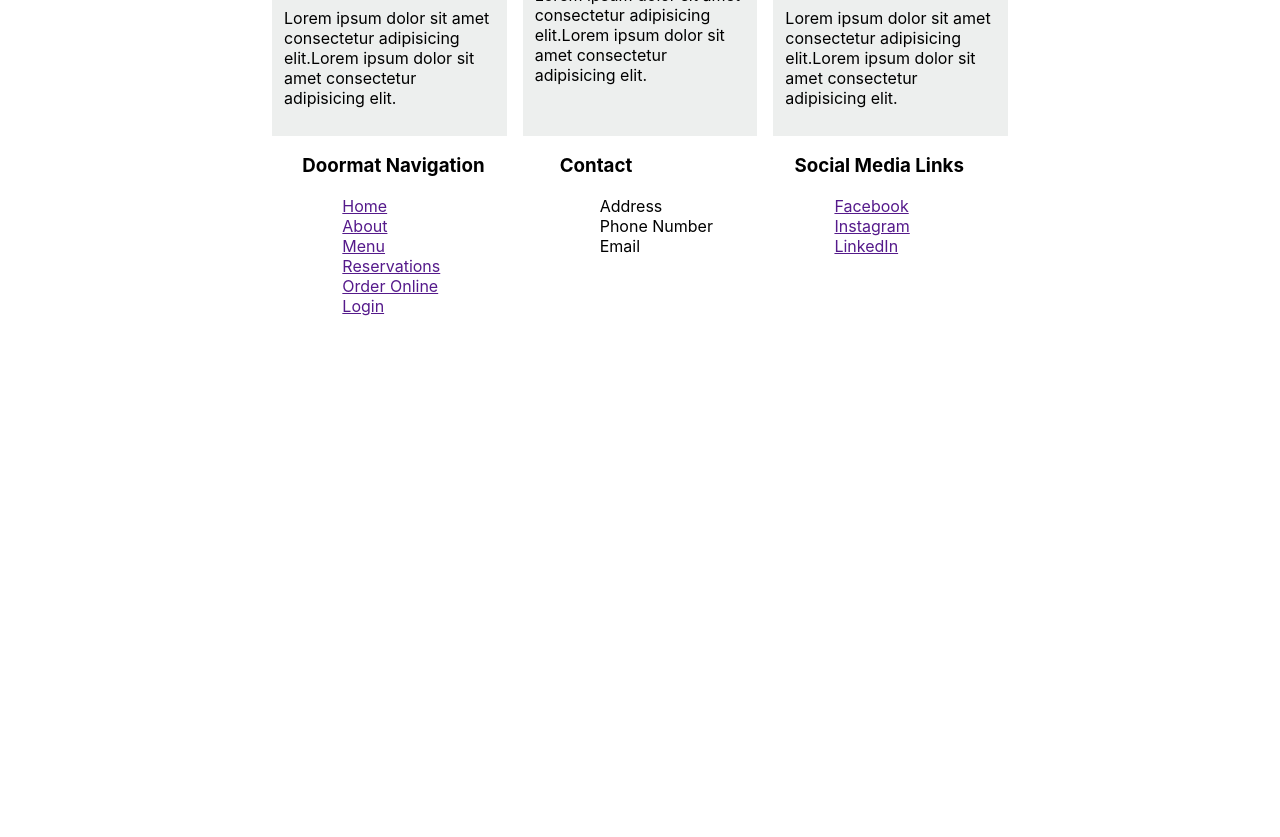
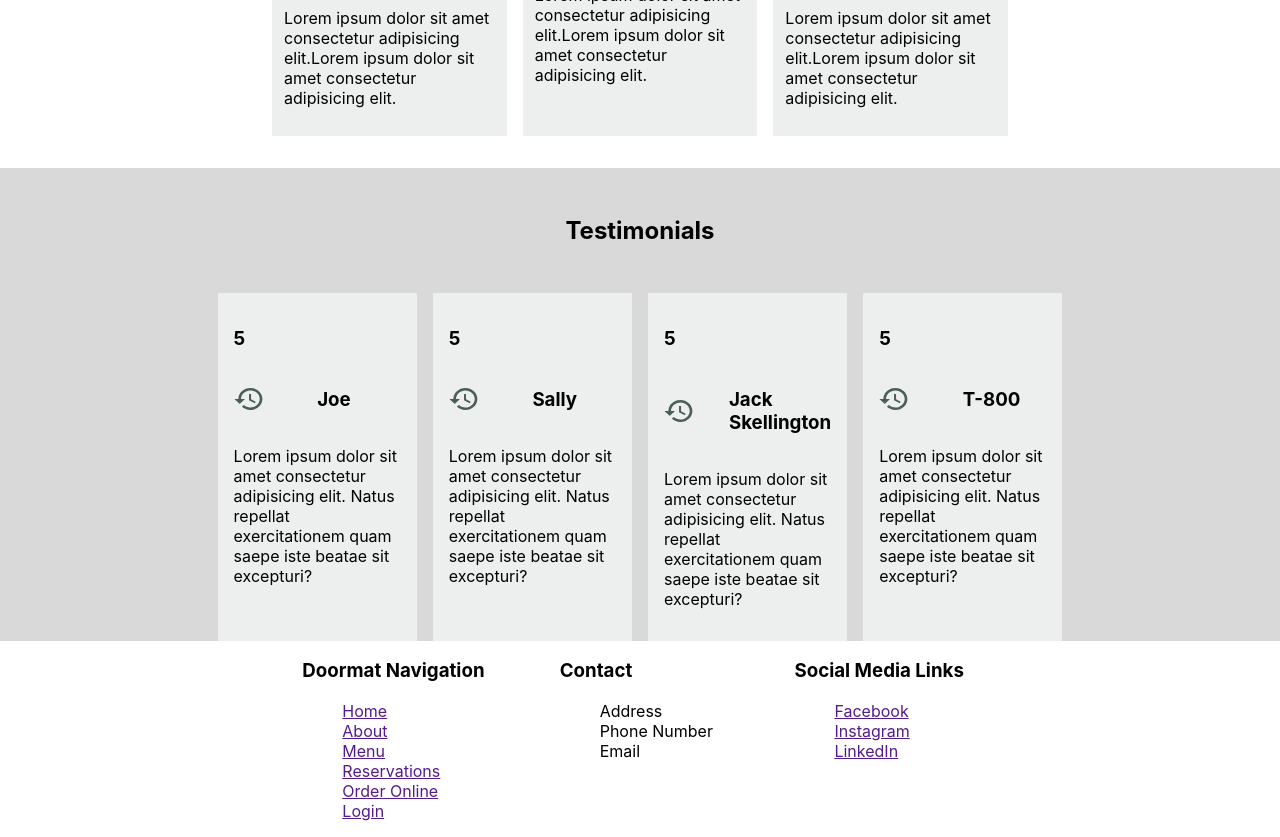
Before and after one commit to Shashwatsingh90/little-lemon, a React (Create React App) app in the folder little-lemon/: page / in a window 1280 px wide. Shown: the part 1060-1897 px from the top of the page. Before the commit the page ends 1392 px from the top, so only its background shows below. Built offline with nearby package versions, Linux system fonts and the light colour scheme.

Commit message:
gridded/styled #testCardMid

```diff
--- a/little-lemon/src/App.css
+++ b/little-lemon/src/App.css
@@ -193,3 +193,43 @@ h1 {
   padding-right: 17rem;
   padding-left: 17rem;
 }
+
+.testimonials {
+  display: grid;
+  grid-auto-rows: auto;
+  margin-top: 2rem;
+  background-color: #d9d9d9;
+  margin-left: -17rem;
+  margin-right: -17rem;
+  justify-items: center;
+}
+
+#testHeader {
+  display: grid;
+  justify-items: center;
+  align-items: center;
+  margin: 3rem;
+}
+
+#testimonials {
+  display: grid;
+  grid-template-columns: repeat(4, 1fr);
+  width: 66%;
+  height: auto;
+  justify-content: space-evenly;
+  gap: 1rem;
+}
+
+.testCard {
+  display: grid;
+  grid-template-rows: 1fr;
+  background-color: #edefee;
+  padding: 1rem;
+}
+
+#testCardMid {
+  display: grid;
+  grid-template-columns: repeat(2, 1fr);
+  align-items: center;
+  justify-items: start;
+}
--- a/little-lemon/src/components/Main.js
+++ b/little-lemon/src/components/Main.js
@@ -4,6 +4,7 @@ import salad from '../icons_assets/greek salad.jpg'
 import bruschetta from '../icons_assets/bruchetta.svg'
 import dessert from '../icons_assets/lemon dessert.jpg'
 import Card from './Card';
+import Testimonials from './Testimonials';
 
 const specials = [
     {
@@ -47,8 +48,10 @@ function Main() {
                     />
                 ))}
             </section>
+
             <section className='testimonials'>
-
+                <h2 id='testHeader'>Testimonials</h2>
+                <Testimonials />
             </section>
         </main>
     )
--- a/little-lemon/src/components/Testimonials.js
+++ b/little-lemon/src/components/Testimonials.js
@@ -1,5 +1,5 @@
 import React from 'react';
-import recent from 'src/icons_assets/Recent.svg'
+import recent from '../icons_assets/Recent.svg'
 import TestCards from './TestCards';
 
 
@@ -16,12 +16,26 @@ const testimonials = [{
     rating: 5,
     imageSrc: recent,
     review: 'Lorem ipsum dolor sit amet consectetur adipisicing elit. Natus repellat exercitationem quam saepe iste beatae sit excepturi?'
+},
+{
+    id: 4,
+    name: "Jack Skellington",
+    rating: 5,
+    imageSrc: recent,
+    review: 'Lorem ipsum dolor sit amet consectetur adipisicing elit. Natus repellat exercitationem quam saepe iste beatae sit excepturi?'
+},
+{
+    id: 2,
+    name: "T-800",
+    rating: 5,
+    imageSrc: recent,
+    review: 'Lorem ipsum dolor sit amet consectetur adipisicing elit. Natus repellat exercitationem quam saepe iste beatae sit excepturi?'
 }
 ]
 
 function Testimonials() {
     return (
-        <div id='testimonials'>
+        <section id='testimonials'>
             {testimonials.map((testimonial) => (
                 <TestCards
                     key={testimonial.id}
@@ -31,7 +45,7 @@ function Testimonials() {
                     review={testimonial.review}
                 />
             ))}
-        </div>
+        </section>
     )
 }
 
```
